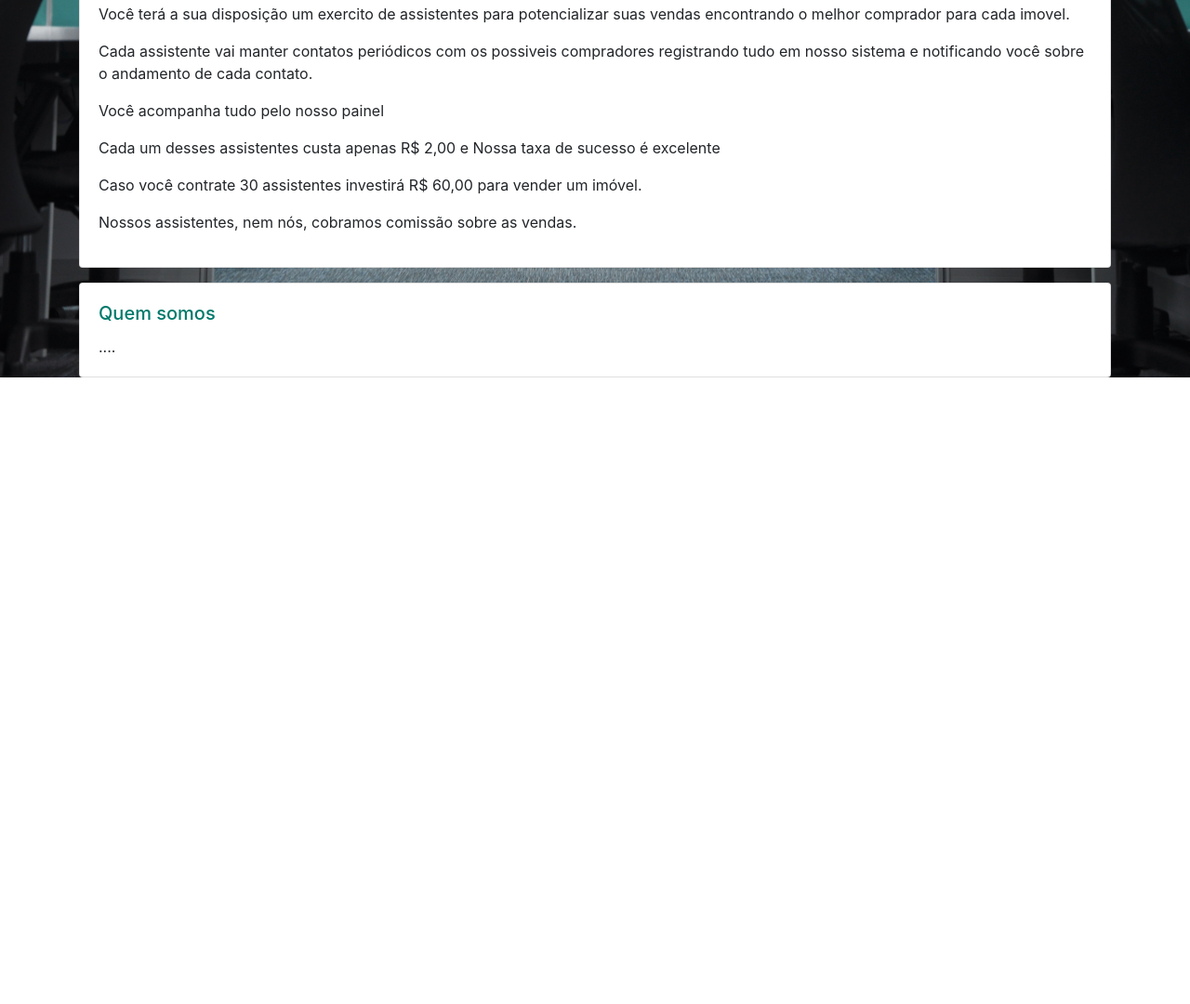
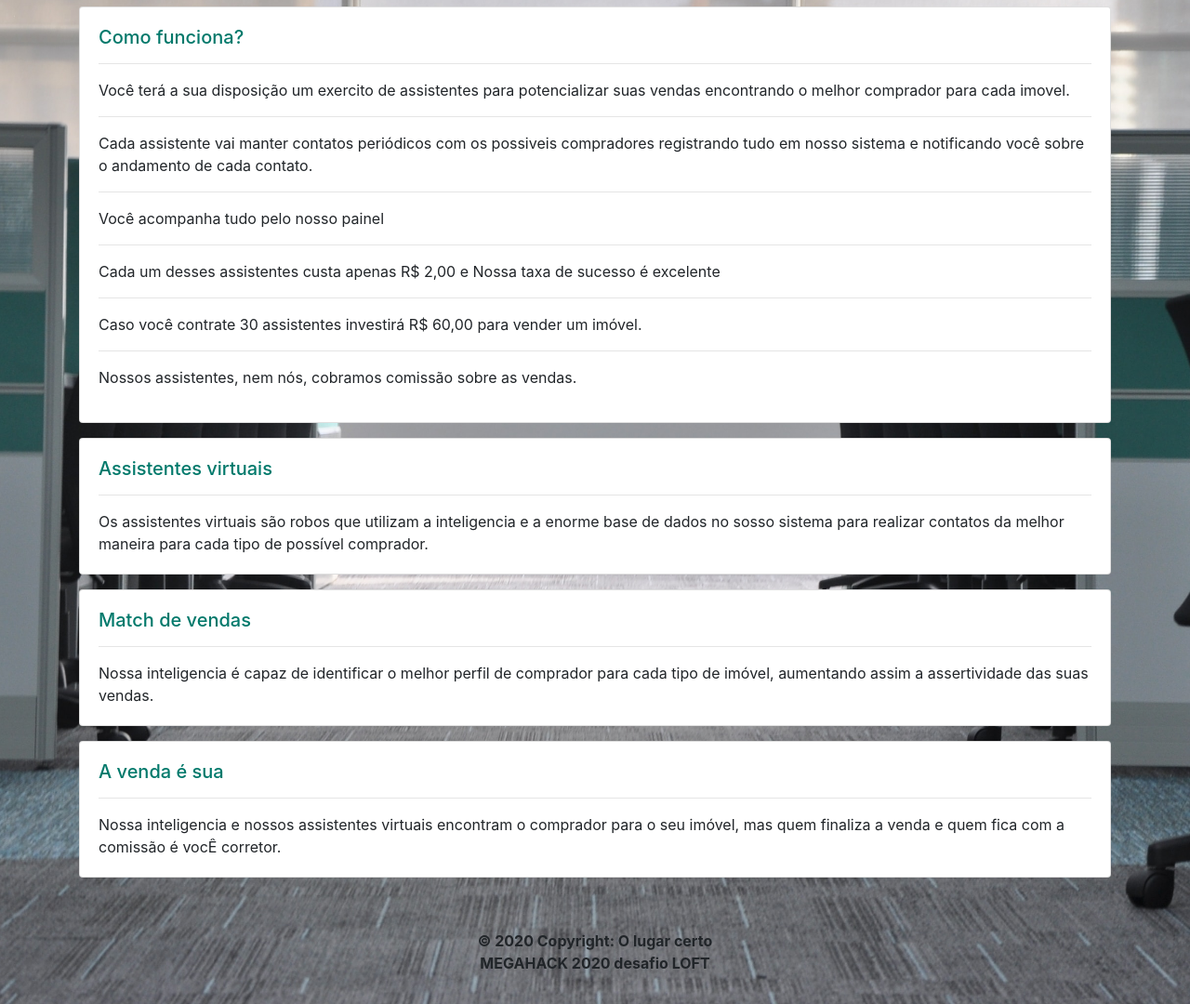
Before and after one commit to gabebarbosa/assistenteinteligente-landingpage, a plain HTML site: page index.html in a window 1280 px wide. Shown: the part 418-1498 px from the top of the page at 93% size. Before the commit the page ends 824 px from the top, so only its background shows below. Drawn offline with nearby package versions, Linux system fonts and the light colour scheme.

Commit message:
v1 do site

```diff
--- a/index.html
+++ b/index.html
@@ -19,7 +19,9 @@
                     <div class="card">
                         <div class="card-body">
                             <h5 class="card-title text-primary">O Lugar Certo</h5>
+                            <hr>
                             <p class="card-text">O sistema ideal para corretores potenciarem suas vendas.</p>
+                            <p class="card-text">Encontramos o melhor comprador para cada imóvel antes mesmo que ele pense em adiquirir um.</p>
                         </div>
                     </div>
                 </div>
@@ -68,11 +70,17 @@
                     <div class="card">
                         <div class="card-body">
                             <h5 class="card-title text-primary">Como funciona?</h5>
+                            <hr>
                             <p class="card-text">Você terá a sua disposição um exercito de assistentes para potencializar suas vendas encontrando o melhor comprador para cada imovel.</p>
+                            <hr>
                             <p>Cada assistente vai manter contatos periódicos com os possiveis compradores registrando tudo em nosso sistema e notificando você sobre o andamento de cada contato.</p>
+                            <hr>
                             <p>Você acompanha tudo pelo nosso painel</p>
+                            <hr>
                             <p>Cada um desses assistentes custa apenas R$ 2,00 e Nossa taxa de sucesso é excelente</p>
+                            <hr>
                             <p>Caso você contrate 30 assistentes investirá R$ 60,00 para vender um imóvel.</p>
+                            <hr>
                             <p>Nossos assistentes, nem nós, cobramos comissão sobre as vendas.</p>
                         </div>
                     </div>
@@ -83,14 +91,48 @@
                 <div class="col-12">
                     <div class="card">
                         <div class="card-body">
-                            <h5 class="card-title text-primary">Quem somos</h5>
-                            <p class="card-text">....</p>
+                            <h5 class="card-title text-primary">Assistentes virtuais</h5>
+                            <hr>
+                            <p class="card-text">Os assistentes virtuais são robos que utilizam a inteligencia e a enorme base de dados no sosso sistema para realizar contatos da melhor maneira para cada tipo de possível comprador.</p>
+                        </div>
+                    </div>
+                </div>
+            </div>
+
+            <div class="row pt-3">
+                <div class="col-12">
+                    <div class="card">
+                        <div class="card-body">
+                            <h5 class="card-title text-primary">Match de vendas</h5>
+                            <hr>
+                            <p class="card-text">Nossa inteligencia é capaz de identificar o melhor perfil de comprador para cada tipo de imóvel, aumentando assim a assertividade das suas vendas.</p>
+                        </div>
+                    </div>
+                </div>
+            </div>
+
+            <div class="row pt-3 pb-3">
+                <div class="col-12">
+                    <div class="card">
+                        <div class="card-body">
+                            <h5 class="card-title text-primary">A venda é sua</h5>
+                            <hr>
+                            <p class="card-text">Nossa inteligencia e nossos assistentes virtuais encontram o comprador para o seu imóvel, mas quem finaliza a venda e quem fica com a comissão é vocÊ corretor.</p>
                         </div>
                     </div>
                 </div>
             </div>
 
         </div>
+
+        <footer class="page-footer font-small pt-4">
+            <div class="footer-copyright text-center py-3">
+                <p><strong>
+                    © 2020 Copyright: O lugar certo <br>
+                    MEGAHACK 2020 desafio LOFT
+                </strong></p>
+            </div>
+        </footer>
+
     </body>
-
 </html>
```
Also changed, not shown: css/style.css (line endings or trailing spaces).
